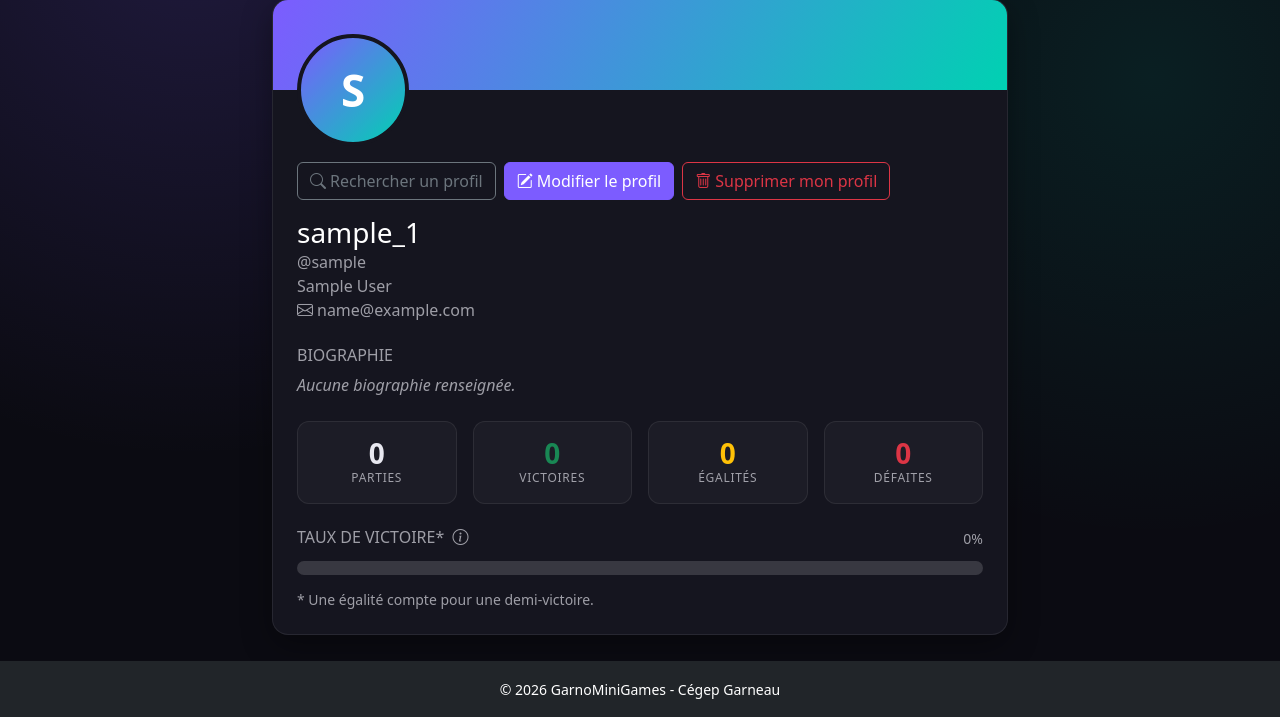
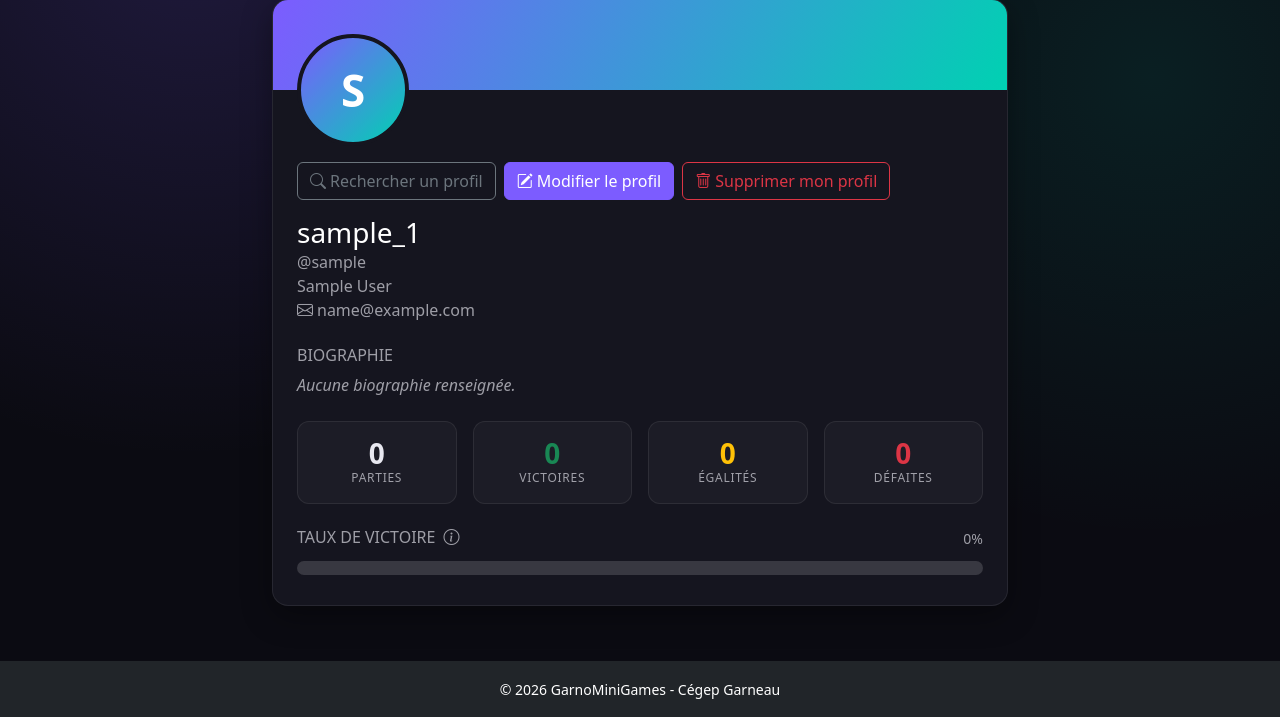
Before and after one commit to Brian-Belleau/Projet-Web, a Django app: page /accounts/profil/ in a window 1280 px wide. Shown: the part 83-800 px from the top of the page. Run offline with Django 5.2, Linux system fonts and the light colour scheme; the visitor is signed in with stand-in values (Sample User, id 1); data comes from the database, SQL or seed files in the repository; data that the repository does not hold is empty.

Commit message:
REFACTOR - merge actif connect-4 bug card profile

```diff
--- a/GarnoMiniGames/accounts/templates/accounts/_profile_card.html
+++ b/GarnoMiniGames/accounts/templates/accounts/_profile_card.html
@@ -81,7 +81,7 @@
         <section class="mt-4">
             <div class="d-flex justify-content-between mb-2">
                 <h3 class="h6 text-uppercase text-body-secondary mb-0">
-                    Taux de victoire*
+                    Taux de victoire
                     <i class="bi bi-info-circle ms-1" role="img" tabindex="0" data-bs-toggle="tooltip"
                         data-bs-placement="top" data-bs-title="Une égalité compte pour une demi-victoire."
                         aria-label="Une égalité compte pour une demi-victoire."></i>
@@ -90,7 +90,6 @@
             </div>
             <progress class="progress-win" value="{{ profile.win_rate }}" max="100" aria-label="Taux de victoire">
                 {{ profile.win_rate }}%</progress>
-            <p class="small text-body-secondary mt-2 mb-0">* Une égalité compte pour une demi-victoire.</p>
         </section>
     </div>
 </div>
```
Also changed, not shown: GarnoMiniGames/games/migrations/0005_activer_connect_4.py (added).
